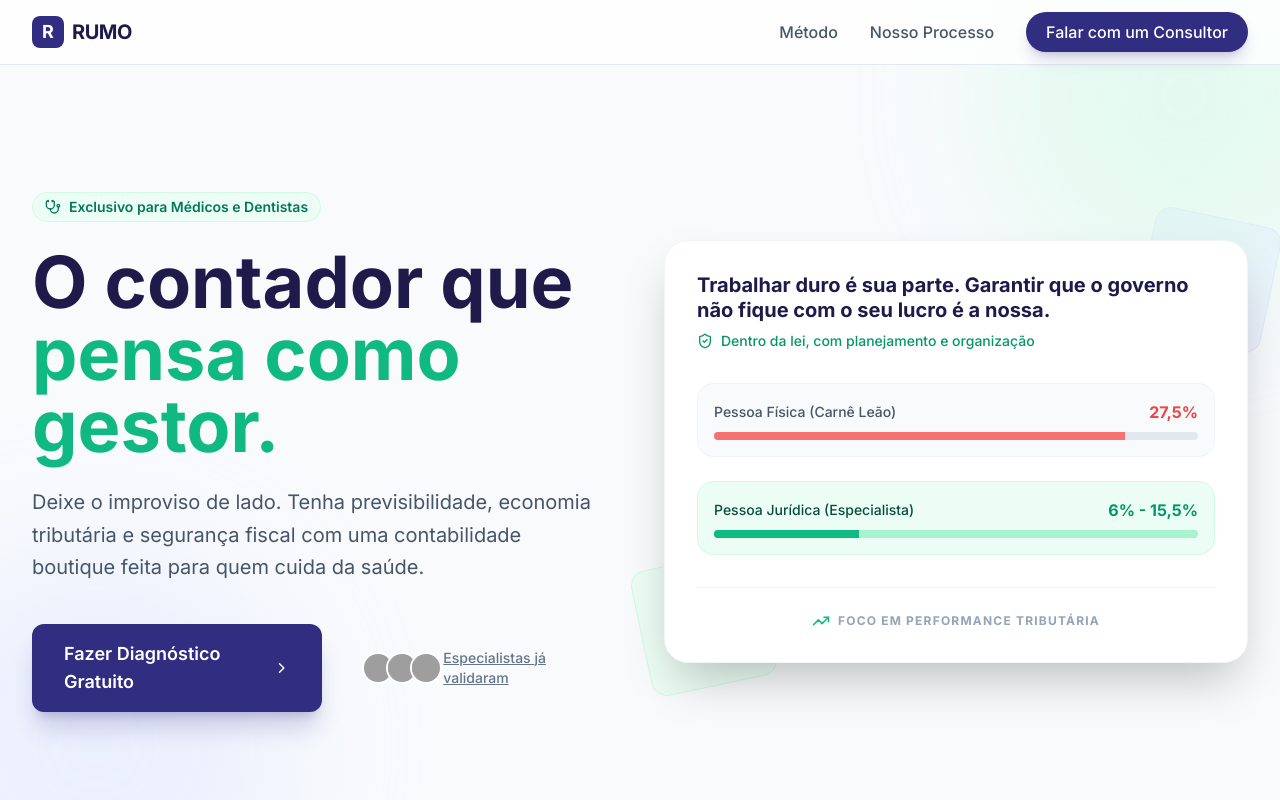
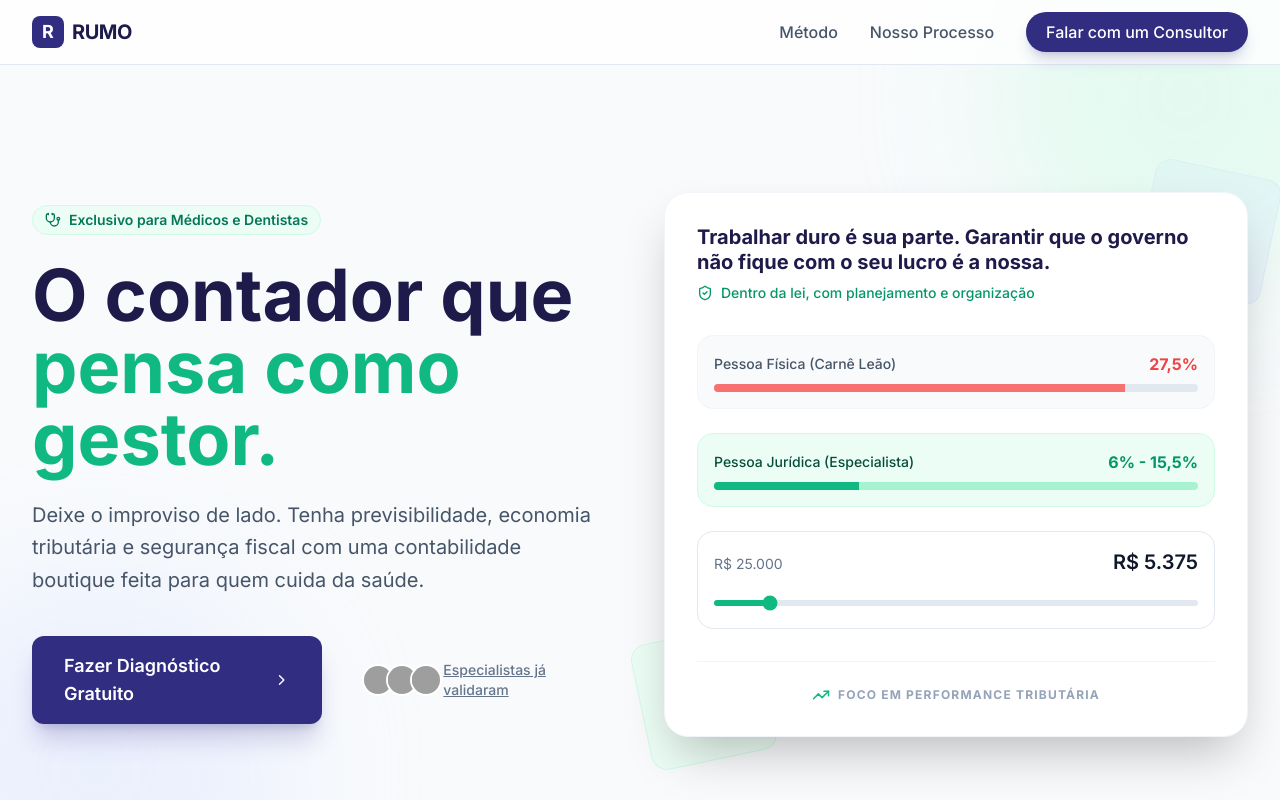
Before and after one commit to joaopschultz/rumocontabilidade, a React (Vite) app: page / in a window 1280 px wide. Shown: the top 800 px of the page. Built offline with nearby package versions, Linux system fonts and the light colour scheme; grey boxes are pictures that could not be loaded.

Commit message:
chore: update site with savings slider

```diff
--- a/components/Hero.tsx
+++ b/components/Hero.tsx
@@ -1,6 +1,7 @@
 
 import React from 'react';
 import { ChevronRight, Stethoscope, TrendingUp, ShieldCheck } from 'lucide-react';
+import SavingsSlider from './SavingsSlider';
 
 const Hero: React.FC = () => {
   return (
@@ -70,6 +71,8 @@ const Hero: React.FC = () => {
                     <div className="h-full bg-emerald-500 w-[30%]"></div>
                   </div>
                 </div>
+
+                <SavingsSlider />
               </div>
 
               <div className="mt-8 pt-6 border-t border-slate-100 flex items-center justify-center gap-2">
--- /dev/null
+++ b/components/SavingsSlider.tsx
@@ -0,0 +1,65 @@
+import React, { useMemo, useState } from 'react';
+
+function formatBRL(value: number) {
+  return new Intl.NumberFormat('pt-BR', {
+    style: 'currency',
+    currency: 'BRL',
+    maximumFractionDigits: 0,
+  }).format(value);
+}
+
+type SavingsSliderProps = {
+  min?: number;
+  max?: number;
+  step?: number;
+  defaultValue?: number;
+  deltaPct?: number; // ex.: 0.215 (27,5% - 6%)
+};
+
+const SavingsSlider: React.FC<SavingsSliderProps> = ({
+  min = 5000,
+  max = 200000,
+  step = 1000,
+  defaultValue = 25000,
+  deltaPct = 0.215,
+}) => {
+  const [revenue, setRevenue] = useState<number>(defaultValue);
+
+  const savings = useMemo(() => revenue * deltaPct, [revenue, deltaPct]);
+  const pct = useMemo(() => ((revenue - min) / (max - min)) * 100, [revenue, min, max]);
+
+  return (
+    <div className="rounded-2xl border border-slate-200 bg-white p-4">
+      <div className="flex items-baseline justify-between gap-4">
+        <div className="text-sm text-slate-500">{formatBRL(revenue)}</div>
+
+        <div className="text-right">
+          <div className="text-xl font-semibold text-slate-900">{formatBRL(savings)}</div>
+        </div>
+      </div>
+
+      <div className="mt-3">
+        <input
+          type="range"
+          min={min}
+          max={max}
+          step={step}
+          value={revenue}
+          onChange={(e) => setRevenue(Number(e.target.value))}
+          className="w-full"
+          style={
+            {
+              accentColor: '#10b981',
+              background: `linear-gradient(to right, #10b981 0%, #10b981 ${pct}%, #e2e8f0 ${pct}%, #e2e8f0 100%)`,
+              height: 6,
+              borderRadius: 9999,
+              appearance: 'none',
+            } as React.CSSProperties
+          }
+        />
+      </div>
+    </div>
+  );
+};
+
+export default SavingsSlider;
```
